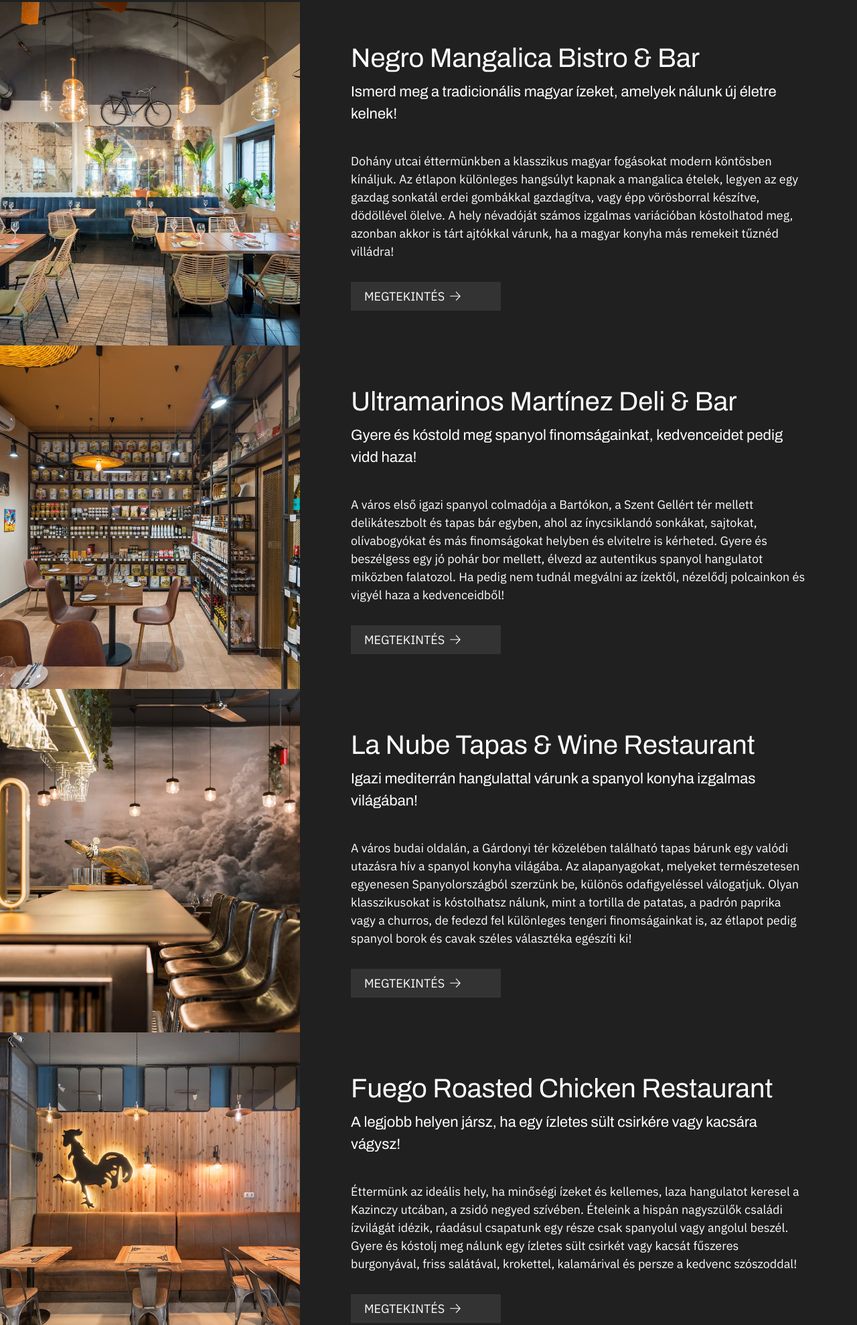
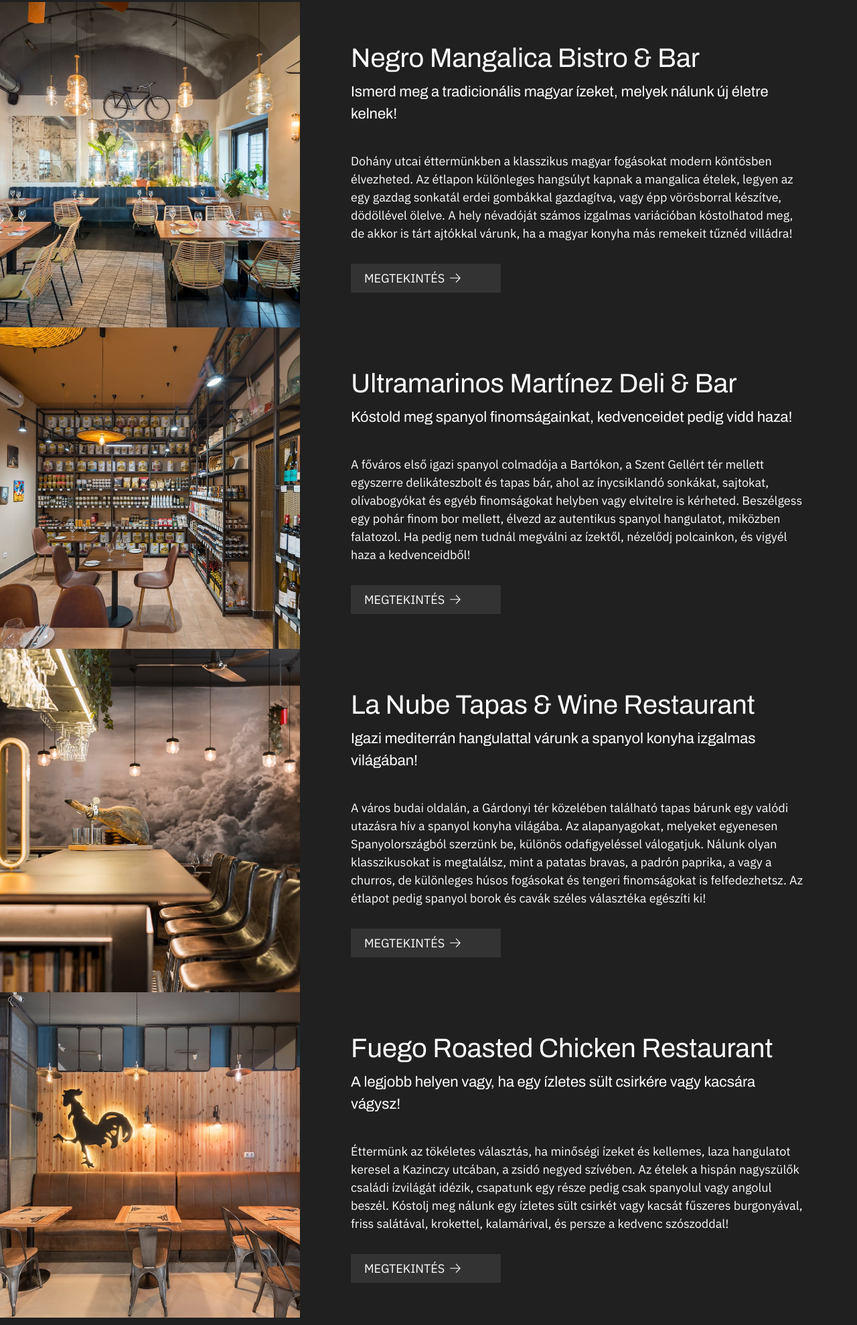
Before and after one commit to gyorgynagy1986/grupo, a website: page index.html in a window 1280 px wide. Shown: the part 1110-3089 px from the top of the page at 67% size. Drawn offline with nearby package versions, Linux system fonts and the light colour scheme.

Commit message:
new text

```diff
--- a/index.html
+++ b/index.html
@@ -72,10 +72,10 @@
           <div class="content__container-textContainer sfr">
             <h2>Negro Mangalica Bistro & Bar</h2>
             <h3>
-              Ismerd meg a tradicionális magyar ízeket, amelyek nálunk új életre kelnek!
-            </h3>
+              Ismerd meg a tradicionális magyar ízeket, melyek nálunk új életre kelnek!
+                        </h3>
             <p>
-              Dohány utcai éttermünkben a klasszikus magyar fogásokat modern köntösben kínáljuk. Az étlapon különleges hangsúlyt kapnak a mangalica ételek, legyen az egy gazdag sonkatál erdei gombákkal gazdagítva, vagy épp vörösborral készítve, dödöllével ölelve. A hely névadóját számos izgalmas variációban kóstolhatod meg, azonban akkor is tárt ajtókkal várunk, ha a magyar konyha más remekeit tűznéd villádra!
+              Dohány utcai éttermünkben a klasszikus magyar fogásokat modern köntösben élvezheted. Az étlapon különleges hangsúlyt kapnak a mangalica ételek, legyen az egy gazdag sonkatál erdei gombákkal gazdagítva, vagy épp vörösborral készítve, dödöllével ölelve. A hely névadóját számos izgalmas variációban kóstolhatod meg, de akkor is tárt ajtókkal várunk, ha a magyar konyha más remekeit tűznéd villádra!
             </p>
 
             <a href="https://www.negromangalica.hu/" class="btn">
@@ -91,10 +91,9 @@
           <div class="content__container-textContainer sfr">
             <h2>Ultramarinos Martínez Deli & Bar</h2>
             <h3>
-              Gyere és kóstold meg spanyol finomságainkat, kedvenceidet pedig vidd haza!
-            </h3>
+              Kóstold meg spanyol finomságainkat, kedvenceidet pedig vidd haza!</h3>
             <p>
-              A város első igazi spanyol colmadója a Bartókon, a Szent Gellért tér mellett delikáteszbolt és tapas bár egyben, ahol az ínycsiklandó sonkákat, sajtokat, olívabogyókat és más finomságokat helyben és elvitelre is kérheted. Gyere és beszélgess egy jó pohár bor mellett, élvezd az autentikus spanyol hangulatot miközben falatozol. Ha pedig nem tudnál megválni az ízektől, nézelődj polcainkon és vigyél haza a kedvenceidből!
+              A főváros első igazi spanyol colmadója a Bartókon, a Szent Gellért tér mellett egyszerre delikáteszbolt és tapas bár, ahol az ínycsiklandó sonkákat, sajtokat, olívabogyókat és egyéb finomságokat helyben vagy elvitelre is kérheted. Beszélgess egy pohár finom bor mellett, élvezd az autentikus spanyol hangulatot, miközben falatozol. Ha pedig nem tudnál megválni az ízektől, nézelődj polcainkon, és vigyél haza a kedvenceidből!
             </p>
             <a href="https://www.umartinez.hu/" class="btn">
               MEGTEKINTÉS<img src="/assets/arrow-right.svg" alt="arrow" />
@@ -112,8 +111,7 @@
               Igazi mediterrán hangulattal várunk a spanyol konyha izgalmas világában!
             </h3>
             <p>
-              A város budai oldalán, a Gárdonyi tér közelében található tapas bárunk egy valódi utazásra hív a spanyol konyha világába. Az alapanyagokat, melyeket természetesen egyenesen Spanyolországból szerzünk be, különös odafigyeléssel válogatjuk. Olyan klasszikusokat is kóstolhatsz nálunk, mint a tortilla de patatas, a padrón paprika vagy a churros, de fedezd fel különleges tengeri finomságainkat is, az étlapot pedig spanyol borok és cavak széles választéka egészíti ki!
-            </p>
+              A város budai oldalán, a Gárdonyi tér közelében található tapas bárunk egy valódi utazásra hív a spanyol konyha világába. Az alapanyagokat, melyeket egyenesen Spanyolországból szerzünk be, különös odafigyeléssel válogatjuk. Nálunk olyan klasszikusokat is megtalálsz, mint a patatas bravas, a padrón paprika, a vagy a churros, de különleges húsos fogásokat és tengeri finomságokat is felfedezhetsz. Az étlapot pedig spanyol borok és cavák széles választéka egészíti ki!            </p>
             <a href="https://www.lanubebp.hu/" class="btn">
               MEGTEKINTÉS<img src="/assets/arrow-right.svg" alt="arrow" />
             </a>
@@ -126,9 +124,9 @@
         <div class="ctr">
           <div class="content__container-textContainer sfr">
             <h2>Fuego Roasted Chicken Restaurant</h2>
-            <h3>A legjobb helyen jársz, ha egy ízletes sült csirkére vagy kacsára vágysz!</h3>
+            <h3>A legjobb helyen vagy, ha egy ízletes sült csirkére vagy kacsára vágysz!</h3>
             <p>
-              Éttermünk az ideális hely, ha minőségi ízeket és kellemes, laza hangulatot keresel a Kazinczy utcában, a zsidó negyed szívében. Ételeink a hispán nagyszülők családi ízvilágát idézik, ráadásul csapatunk egy része csak spanyolul vagy angolul beszél. Gyere és kóstolj meg nálunk egy ízletes sült csirkét vagy kacsát fűszeres burgonyával, friss salátával, krokettel, kalamárival és persze a kedvenc szószoddal!            </p>
+              Éttermünk az tökéletes választás, ha minőségi ízeket és kellemes, laza hangulatot keresel a Kazinczy utcában, a zsidó negyed szívében. Az ételek a hispán nagyszülők családi ízvilágát idézik, csapatunk egy része pedig csak spanyolul vagy angolul beszél. Kóstolj meg nálunk egy ízletes sült csirkét vagy kacsát fűszeres burgonyával, friss salátával, krokettel, kalamárival, és persze a kedvenc szószoddal!</p>
             <a href="https://www.fuegobp.hu/" class="btn">
               MEGTEKINTÉS<img src="/assets/arrow-right.svg" alt="arrow" />
             </a>
```
Also changed, not shown: en/index.html (+6 -12 lines).
